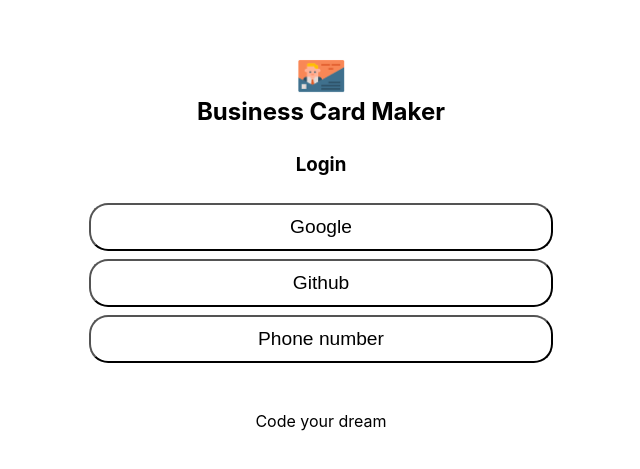
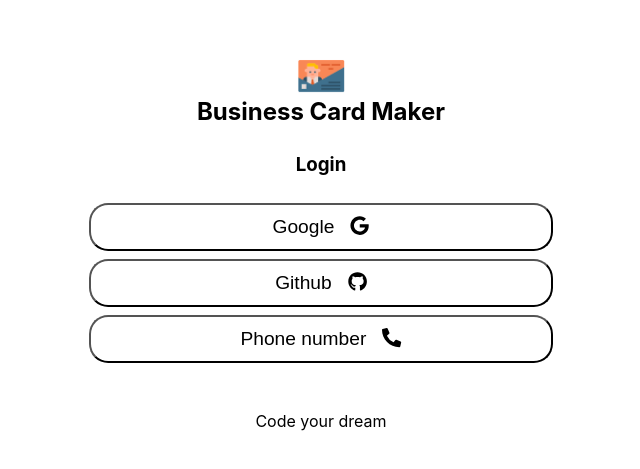
Before and after one commit to mynameisjisoo/card-maker, a React (Create React App) app: page / in a window 1280 px wide. Shown: the part 151-620 px from the top of the page, without its empty margins (319-959 px from the left). Built offline with nearby package versions, Linux system fonts and the light colour scheme; no server answers.

Commit message:
Add icon to button

```diff
--- a/package.json
+++ b/package.json
@@ -4,6 +4,7 @@
   "private": true,
   "dependencies": {
     "@cloudinary/url-gen": "^1.1.0",
+    "@fortawesome/fontawesome-free": "^5.15.4",
     "@testing-library/jest-dom": "^5.11.4",
     "@testing-library/react": "^11.1.0",
     "@testing-library/user-event": "^12.1.10",
--- a/src/components/login/login.jsx
+++ b/src/components/login/login.jsx
@@ -2,7 +2,7 @@
 import { useHistory } from 'react-router';
 import Footer from '../footer/footer';
 import Header from '../header/header';
-import LoginPhoneNumber from '../login_phone_number/login_phone_number';
+import LoginPhoneNumber from './login_phone_number/login_phone_number';
 import styles from './login.module.css';
 
 const Login = ({ authService, databaseService }) => {
@@ -39,17 +39,18 @@
           <ul className={styles.list}>
             <li className={styles.item}>
               <button className={styles.button} onClick={onLogin}>
-                Google
+                Google<i className={`fab fa-google ${styles.google}`}></i>
               </button>
             </li>
             <li className={styles.item}>
               <button className={styles.button} onClick={onLogin}>
-                Github
+                Github<i className={`fab fa-github ${styles.github}`}></i>
               </button>
             </li>
             <li className={styles.item}>
               <button className={styles.button} onClick={onLogin}>
                 Phone number
+                <i className={`fas fa-phone-alt ${styles.phone}`}></i>
               </button>
             </li>
           </ul>
--- a/src/components/login/login.module.css
+++ b/src/components/login/login.module.css
@@ -41,3 +41,10 @@
 .button:hover {
   background-color: makerYellow;
 }
+
+.google,
+.github,
+.phone {
+  color: makerGreen;
+  margin-left: 1rem;
+}
--- a/src/index.js
+++ b/src/index.js
@@ -7,6 +7,7 @@
 import ImageFileInput from './components/image_file_input/image_file_input';
 import CardRepository from './service/card_repository';
 import { firebaseApp } from './service/firebase';
+import '@fortawesome/fontawesome-free/js/all.js';
 
 const authService = new AuthService(firebaseApp);
 
```
Also changed, not shown: 1 other file (tests, documents, lock files or other folders).
